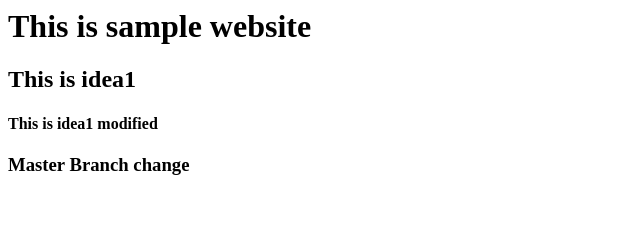
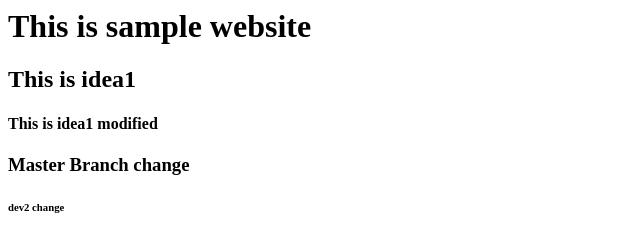
Before and after one commit to baranisankar/webapp2808, a plain HTML site: page index.html in a window 1280 px wide. Shown: the full height of the page, 0-640 px from the left. Drawn offline with Linux system fonts and the light colour scheme.

Commit message:
Update index.html

```diff
--- a/index.html
+++ b/index.html
@@ -2,3 +2,4 @@
 <h2> This is idea1</h2>
 <h4> This is idea1 modified</h4>
 <h3> Master Branch change</h3>
+<h6> dev2 change<h6>
```
